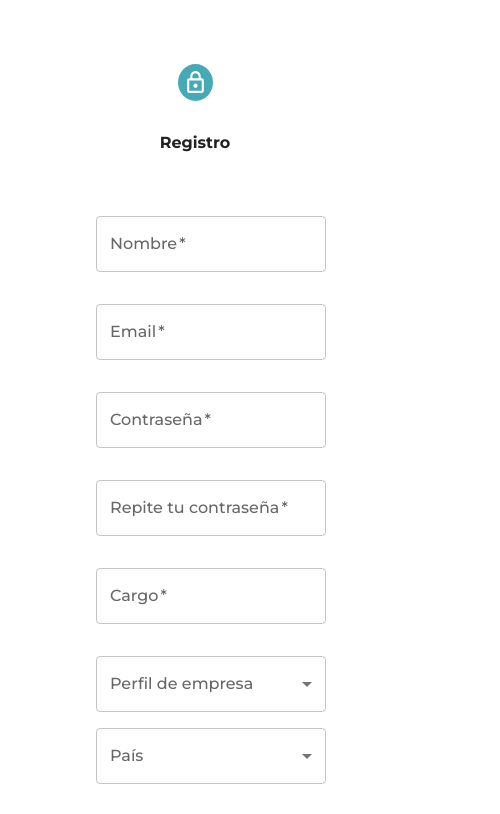
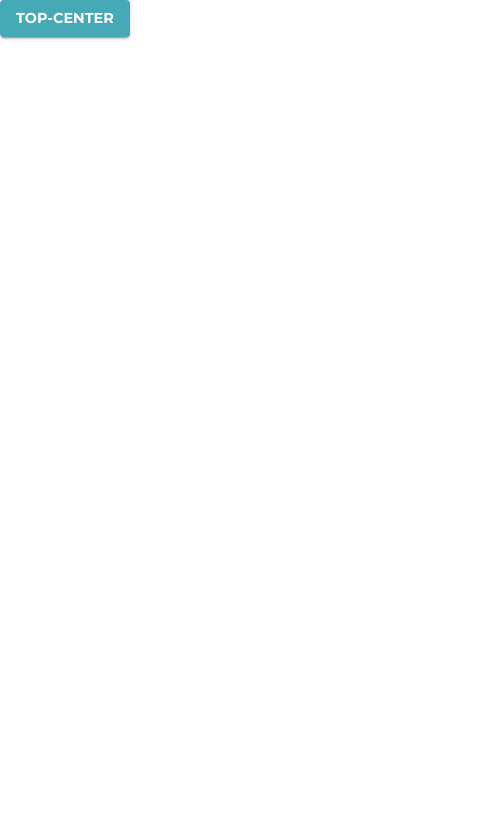
Before and after one commit to octocodevs/jointure-frontend, a Next.js app: page /admin/auxiliar in a window 390 px wide. Shown: the top 814 px of the page, 500 px wide, since content can reach past the window. Built offline with nearby package versions, Linux system fonts and the light colour scheme.

Commit message:
Screen fixed

```diff
--- a/src/app/admin/auxiliar/page.jsx
+++ b/src/app/admin/auxiliar/page.jsx
@@ -1,32 +1,15 @@
-import Form from "@/app/components/RegisterForm/NewRegisterForm";
-import { Box } from "@mui/material";
-import Image from "next/image";
-import {Container} from "@mui/material";
-import Stack from '@mui/material/Stack';
-
+import SuccesAlert from "@/app/components/RegisterForm/SuccesAlert";
+import { Box, Stack } from "@mui/material";
 
 export default function RegisterPage() {
   return (
     <>
-      <Stack
+      <Box
       direction={{xs:'column', sm: 'row'}}
       spacing={{xs: 1, sm: 2, md: 4}}
-
       >
-      <Box display="flex" justifyContent="space-between" flexDirection={{ xs: 'column', md: 'row' }} gap={4} spacing={2}>
-        <Box>
-          <Form />
-        </Box>
-        <Box className="hidden sm:block h-screen">
-          <Image
-            src="/assets/img/neon-pretzel-light.jpg"
-            alt="Picture of the author"
-            width={1200}
-            height={3400}
-          />
-        </Box>
+      <SuccesAlert className="text-center" />
       </Box>
-      </Stack>
     </>
   );
 }
--- a/src/app/admin/register/page.jsx
+++ b/src/app/admin/register/page.jsx
@@ -12,7 +12,6 @@ export default function RegisterPage() {
       <Stack
       direction={{xs:'column', sm: 'row'}}
       spacing={{xs: 1, sm: 2, md: 4}}
-
       >
       <Box display="flex" justifyContent="space-between" flexDirection={{ xs: 'column', md: 'row' }} gap={4} spacing={2}>
         <Box>
--- a/src/app/components/RegisterForm/Form.jsx
+++ b/src/app/components/RegisterForm/Form.jsx
@@ -6,6 +6,7 @@ import { React, useState } from 'react';
 import { KeyboardArrowRight } from '@mui/icons-material';
 import { FormLabel, FormControl } from '@mui/material';
 import { useRouter } from 'next/navigation';
+import Snackbar from '@mui/material/Snackbar';
 
 export default function Form() {
 
@@ -22,30 +23,47 @@ const [nameError, setNameError] = useState(false)
     const [surnameError, setSurnameError] = useState(false)
     const [emailError, setEmailError] = useState(false)
 
-const handleSubmit = (e) => {
+    const [open, setOpen] = useState(false); // Estado para la visibilidad del Snackbar
+
+    const handleSubmitAndOpenSnackbar = async (e) => {
         e.preventDefault()
         setNameError(false)
         setEmailError(false)
         setSurnameError(false)
 
-    if (name == '') {
+        if (name === '') {
             setNameError(true)
         }
-    if (surname == '') {
+        if (surname === '') {
             setSurnameError(true)
         }
-    if (email == '') {
+        if (email === '') {
             setEmailError(true)
         }
+
         if (name && surname && email) {
-        console.log(name, surname, email, description, category)
-        fetch('http://localhost:8000/notes', {
+            try {
+                const response = await fetch('http://localhost:8000/notes', {
                     method: 'POST',
-            headers: {"Content-type": "application/json"},
+                    headers: { "Content-type": "application/json" },
+
                     body: JSON.stringify({ name, surname, email, password, description, category })
-        }).then(() => router.push('/notes'))
+                })
+                console.log(response.ok)
+                if (response.ok) {
+
+                    setOpen(true); // Abrir el Snackbar en caso de envío exitoso
+                    setTimeout(() => setOpen(false), 3000); // Cerrar el Snackbar después de 3 segundos
+                    router.push('/notes');
+                } else {
+                    console.error('Error:', response.status);
+                }
+            } catch (error) {
+                console.error('Error:', error);
             }
         }
+    };
+    const submitButton = React.useRef();
 
     return (
         <Container>
@@ -53,7 +71,7 @@ const handleSubmit = (e) => {
             <form
                 noValidate
                 autoComplete="off"
-                onSubmit={handleSubmit}
+                onSubmit={handleSubmitAndOpenSnackbar}
             >
                 <TextField
                     sx={{
@@ -65,7 +83,7 @@ const handleSubmit = (e) => {
                     fullidth
                     required
                     onChange={(e) => setName(e.target.value)}
-                        onClick={()=> console.log('nombre añadido')}
+                    onClick={() => console.log('nombre añadido')}
                     error={nameError}
                 />
                 <TextField
@@ -78,7 +96,7 @@ const handleSubmit = (e) => {
                     fullWidth
                     required
                     onChange={(e) => setSurname(e.target.value)}
-                        onClick={()=> console.log('apellido añadido')}
+                    onClick={() => console.log('apellido añadido')}
                     error={surnameError}
                 />
 
@@ -92,7 +110,7 @@ const handleSubmit = (e) => {
                     fullWidth
                     required
                     onChange={(e) => setEmail(e.target.value)}
-                    onClick={()=> console.log('email añadido')}
+                    onClick={() => console.log('email añadido')}
                     error={emailError}
 
                 />
@@ -107,7 +125,7 @@ const handleSubmit = (e) => {
                     variant="outlined"
                     color="primary"
                     onChange={(e) => setPassword(e.target.value)}
-                    onClick={()=> console.log('contraseña añadido')}
+                    onClick={() => console.log('contraseña añadido')}
                 />
 
                 <TextField
@@ -122,7 +140,7 @@ const handleSubmit = (e) => {
                     multiline
                     rows={4}
                     onChange={(e) => setDescription(e.target.value)}
-                        onClick={()=> console.log('descripción añadido')}
+                    onClick={() => console.log('descripción añadido')}
                 />
                 <FormControl
                     sx={{
@@ -137,16 +155,24 @@ const handleSubmit = (e) => {
                     </RadioGroup>
                 </FormControl>
                 <Button
-                onClick={() => console.log('submit info')}
                     type="submit"
                     color="primary"
                     variant="contained"
                     endIcon={<KeyboardArrowRight />}
+                    onClick={handleSubmitAndOpenSnackbar}
                 >
                     Submit
                 </Button>
 
+                {/* Remove the Alert component */}
 
+                <Snackbar
+                    anchorOrigin={{ vertical: 'top', horizontal: 'center' }}
+                    open={open}
+                    autoHideDuration={3000} // Close automatically after 3 seconds
+                    onClose={() => setOpen(false)}
+                    message="¡Registro exitoso!" // Replace with your success message
+                />
             </form>
         </Container>
     )
--- a/src/app/components/RegisterForm/RegisterUserForm.jsx
+++ /dev/null
@@ -1,12 +0,0 @@
-import { Box } from '@mui/material'
-import React from 'react'
-
-const RegisterUserForm = () => {
-  return (
-    <Box>
-        <h1 className='flex justify-center items-center'>Hola</h1>
-    </Box>
-  )
-}
-
-export default RegisterUserForm
--- /dev/null
+++ b/src/app/components/RegisterForm/SuccesAlert.jsx
@@ -0,0 +1,31 @@
+'use client'
+import React from 'react';
+import Snackbar from '@mui/material/Snackbar';
+import Button from '@mui/material/Button';
+import Box from '@mui/material/Box';
+
+export default function TopCenterSnackbar() {
+  const [open, setOpen] = React.useState(false);
+
+  const handleClick = () => {
+    setOpen(true);
+  };
+
+  const handleClose = () => {
+    setOpen(false);
+  };
+
+  return (
+    <Box sx={{ width: 500 }}>
+      <Button variant="contained" onClick={handleClick}>
+        Top-Center
+      </Button>
+      <Snackbar
+        anchorOrigin={{ vertical: 'top', horizontal: 'center' }}
+        open={open}
+        onClose={handleClose}
+        message="I love snacks"
+      />
+    </Box>
+  );
+}
--- a/src/app/page.js
+++ b/src/app/page.js
@@ -7,7 +7,7 @@ import Image from "next/image";
 
 const Login = () => {
   return (
-    <Box className="flex justify-center items-center">
+    <Box className="flex justify-center items-center h-screen">
       <Box className="md:w-1/2 mb-12 flex justify-center items-center flex-col">
         <Box display="flex" alignItems="center" justifyContent="center">
           <LockIcon />
```
Lines whose indentation alone changed are shown as unchanged.
